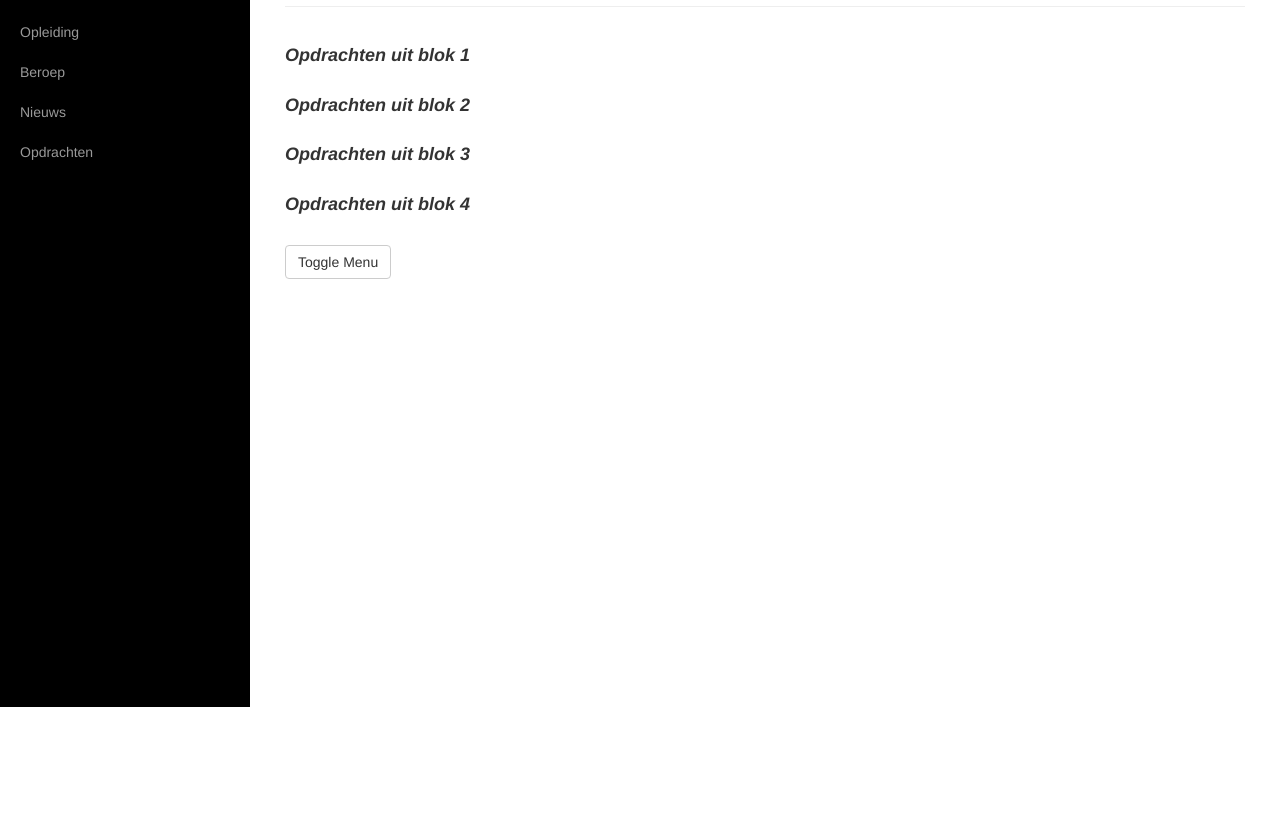
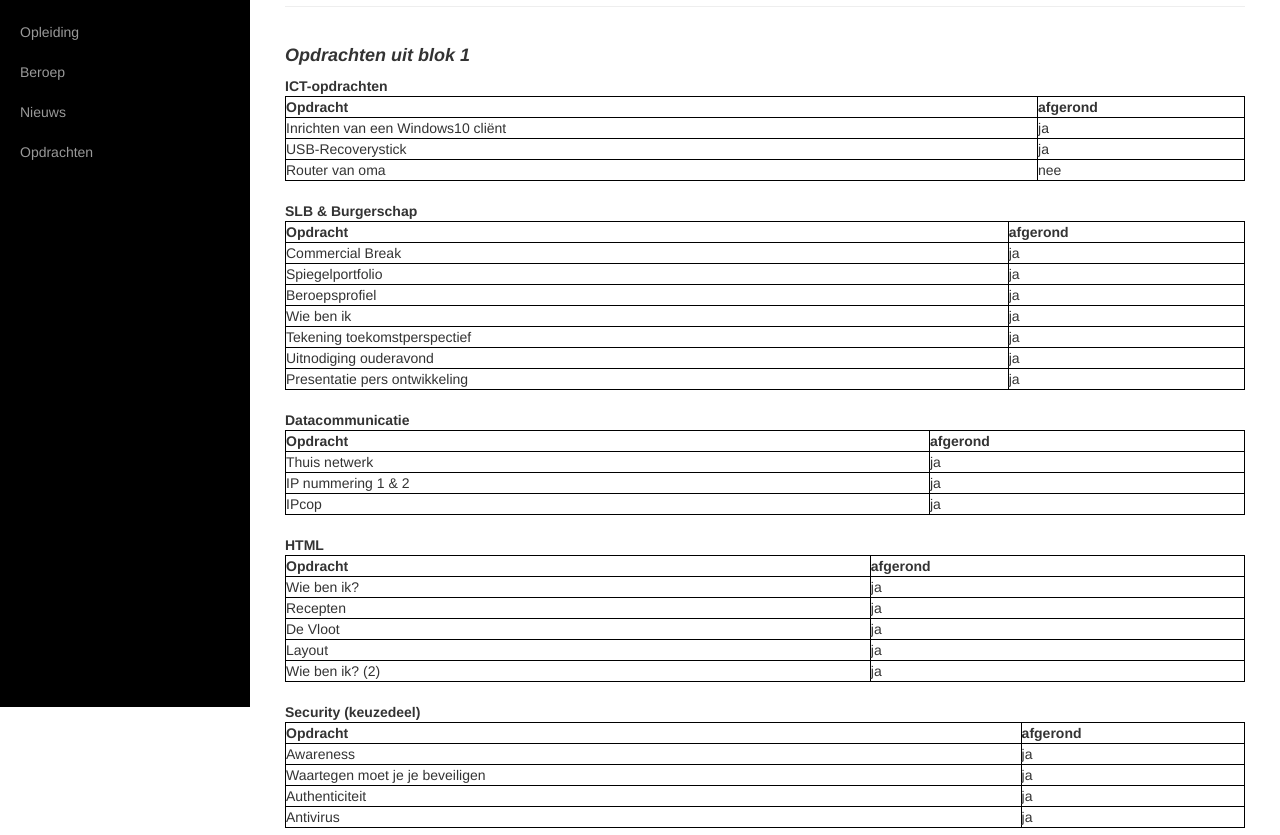
Before and after one commit to JeremyKloppenburg/JeremyKloppenburg.github.io, a plain HTML site: page opdrachten.html in a window 1280 px wide. Shown: the part 93-928 px from the top of the page. Before the commit the page ends 800 px from the top, so only its background shows below. Drawn offline with Linux system fonts and the light colour scheme.

Commit message:
versie 3

```diff
--- a/css/simple-sidebar.css
+++ b/css/simple-sidebar.css
@@ -11,6 +11,11 @@ p{
 h1{
     font-size: 35px;
 }
+
+table, th, td {
+    border: 1px solid black;
+}
+
 
 
 #wrapper {
--- a/opdrachten.html
+++ b/opdrachten.html
@@ -60,11 +60,200 @@
 
                         <h4><br><b><i>Opdrachten uit blok 1</i></b></h4>
 
+                        <b>ICT-opdrachten</b>
+                        <table style="width:100%">
+
+                        <tr>
+                        <th>Opdracht</th>
+                        <th>afgerond</th>
+                        </tr>
+
+                        <tr>
+                        <td>Inrichten van een Windows10 cliënt</td>
+                        <td>ja</td>
+                        </tr>
+
+                        <tr>
+                        <td>USB-Recoverystick</td>
+                        <td>ja</td>
+                        </tr>
+
+                        <tr>
+                        <td>Router van oma</td>
+                        <td>nee</td>
+                        </tr>
+                        </table>
+
+
+                        <br><b>SLB & Burgerschap</b></br>
+                        <table style="width:100%">
+
+                        <tr>
+                        <th>Opdracht</th>
+                        <th>afgerond</th>
+                        </tr>
+
+                        <tr>
+                        <td>Commercial Break</td>
+                        <td>ja</td>
+                        </tr>
+
+                        <tr>
+                        <td>Spiegelportfolio</td>
+                        <td>ja</td>
+                        </tr>
+
+                        <tr>
+                        <td>Beroepsprofiel</td>
+                        <td>ja</td>
+                        </tr>
+
+                        <tr>
+                        <td>Wie ben ik</td>
+                        <td>ja</td>
+                        </tr>
+
+                        <tr>
+                        <td>Tekening toekomstperspectief</td>
+                        <td>ja</td>
+                        </tr>
+
+                        <tr>
+                        <td>Uitnodiging ouderavond</td>
+                        <td>ja</td>
+                        </tr>
+
+                        <tr>
+                        <td>Presentatie pers ontwikkeling</td>
+                        <td>ja</td>
+                        </tr>
+                        </table>
+
+
+                        <br><b>Datacommunicatie</b></br>
+                        <table style="width:100%">
+
+                        <tr>
+                        <th>Opdracht</th>
+                        <th>afgerond</th>
+                        </tr>
+
+                        <tr>
+                        <td>Thuis netwerk</td>
+                        <td>ja</td>
+                        </tr>
+
+                        <tr>
+                        <td>IP nummering 1 & 2</td>
+                        <td>ja</td>
+                        </tr>
+
+                        <tr>
+                        <td>IPcop</td>
+                        <td>ja</td>
+                        </tr>
+                        </table>
+
+
+                        <br><b>HTML</b></br>
+                        <table style="width:100%">
+
+                        <tr>
+                        <th>Opdracht</th>
+                        <th>afgerond</th>
+                        </tr>
+
+                        <tr>
+                        <td>Wie ben ik?</td>
+                        <td>ja</td>
+                        </tr>
+
+                        <tr>
+                        <td>Recepten</td>
+                        <td>ja</td>
+                        </tr>
+
+                        <tr>
+                        <td>De Vloot</td>
+                        <td>ja</td>
+                        </tr>
+
+                        <tr>
+                        <td>Layout</td>
+                        <td>ja</td>
+                        </tr>
+
+                        <tr>
+                        <td>Wie ben ik? (2)</td>
+                        <td>ja</td>
+                        </tr>
+                        </table>
+
+
+                        <br><b>Security (keuzedeel)</b></br>
+                        <table style="width:100%">
+
+                        <tr>
+                        <th>Opdracht</th>
+                        <th>afgerond</th>
+                        </tr>
+
+                        <tr>
+                        <td>Awareness</td>
+                        <td>ja</td>
+                        </tr>
+
+                        <tr>
+                        <td>Waartegen moet je je beveiligen</td>
+                        <td>ja</td>
+                        </tr>
+
+                        <tr>
+                        <td>Authenticiteit</td>
+                        <td>ja</td>
+                        </tr>
+
+                        <tr>
+                        <td>Antivirus</td>
+                        <td>ja</td>
+                        </tr>
+                        </table>
+
+
+
+
+
+
+
+
+
+
+
+
+
+
+
+
+
+
+
+
+
+
+
+
+
+
+
+
+
                         <h4><br><b><i>Opdrachten uit blok 2</i></b></h4>
 
                         <h4><br><b><i>Opdrachten uit blok 3</i></b></h4>
 
                         <h4><br><b><i>Opdrachten uit blok 4</i></b></h4>
+
+                        <h4><br><b><i>Toekomst perspectief</i></b></h4>
                         <p></p>
 
                         <br><a href="#menu-toggle" class="btn btn-default" id="menu-toggle">Toggle Menu</a>
```
